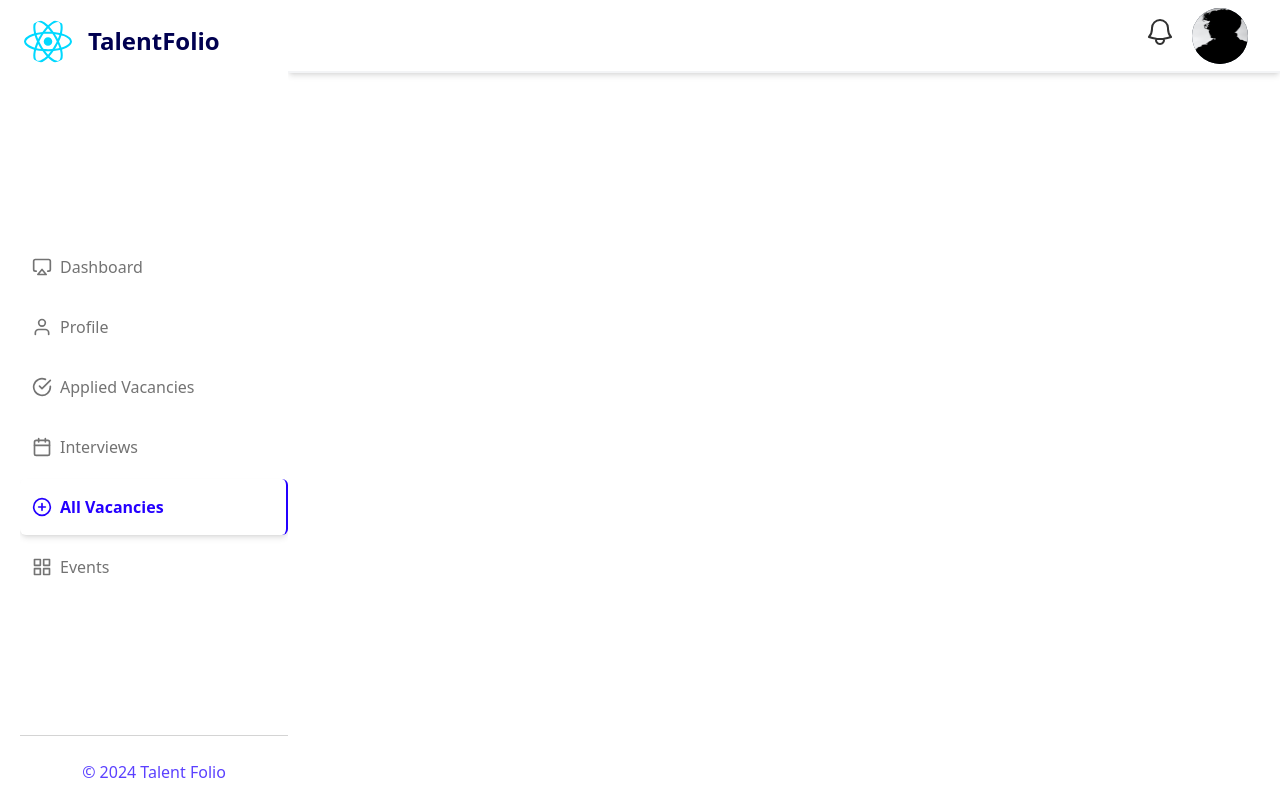
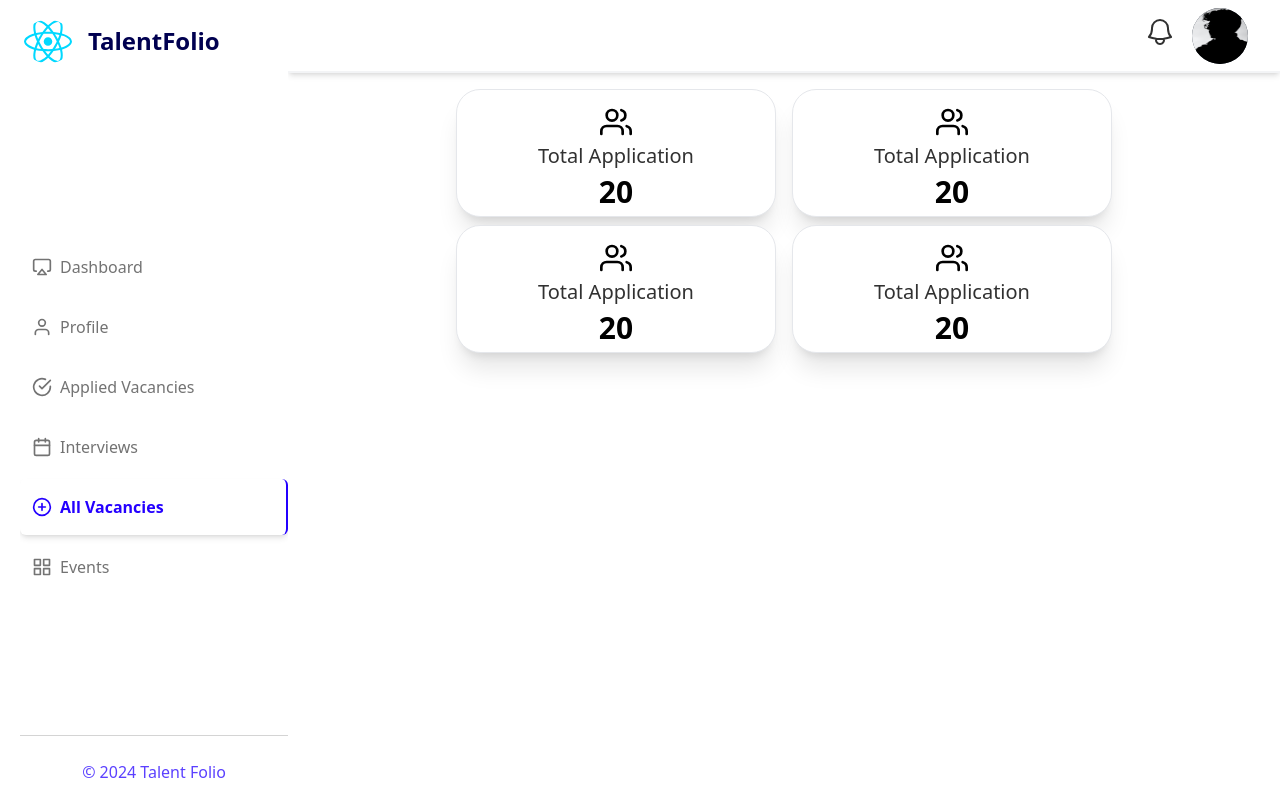
Before and after one commit to PathumLD/TalentFolio, a React (Vite) app in the folder Frontend/: page /candidate/all-vacancies in a window 1280 px wide. Built offline with nearby package versions, Linux system fonts and the light colour scheme.

Commit message:
All and Applied vacancies done

```diff
--- a/Frontend/package.json
+++ b/Frontend/package.json
@@ -12,6 +12,7 @@
   "dependencies": {
     "@headlessui/react": "^1.7.18",
     "@heroicons/react": "^2.1.1",
+    "@material-tailwind/react": "^2.1.9",
     "@react-icons/all-files": "^4.1.0",
     "axios": "^1.6.7",
     "classnames": "^2.5.1",
--- a/Frontend/src/components/candidate/AddPopup.jsx
+++ b/Frontend/src/components/candidate/AddPopup.jsx
@@ -24,4 +24,4 @@ const AddPopup = ({ isOpen, onClose, children }) => {
   )
 }
 
-export default AddPopup
+export default AddPopup;
--- /dev/null
+++ b/Frontend/src/components/candidate/all-vacancies/DetailsCard.jsx
@@ -0,0 +1,64 @@
+import React from 'react';
+import { FiUsers } from 'react-icons/fi';
+
+
+const DetailsCard = () => {
+  return (
+    <>
+        <div className="justify-center block w-40 h-20 p-4 my-auto bg-white border shadow-xl rounded-3xl sm:h-32 sm:w-80 ">
+            {/* Hidden on small screens */}
+            <FiUsers className="hidden mx-auto mb-1 sm:w-8 sm:h-8 text-primary sm:block" />
+
+            <h5 className="mb-1 font-medium leading-tight text-center text-md sm:text-xl text-primary-text">
+                Total Application
+            </h5>
+            <h1 className='text-2xl font-semibold text-center sm:text-3xl'>
+                20
+            </h1>
+        </div>
+
+
+        <div className="justify-center block w-40 h-20 p-4 my-auto bg-white border shadow-xl rounded-3xl sm:h-32 sm:w-80 ">
+            {/* Hidden on small screens */}
+            <FiUsers className="hidden mx-auto mb-1 sm:w-8 sm:h-8 text-primary sm:block" />
+
+            <h5 className="mb-1 font-medium leading-tight text-center text-md sm:text-xl text-primary-text">
+                Total Application
+            </h5>
+            <h1 className='text-2xl font-semibold text-center sm:text-3xl'>
+                20
+            </h1>
+        </div>
+
+        <div className="justify-center block w-40 h-20 p-4 my-auto bg-white border shadow-xl rounded-3xl sm:h-32 sm:w-80 ">
+            {/* Hidden on small screens */}
+            <FiUsers className="hidden mx-auto mb-1 sm:w-8 sm:h-8 text-primary sm:block" />
+
+            <h5 className="mb-1 font-medium leading-tight text-center text-md sm:text-xl text-primary-text">
+                Total Application
+            </h5>
+            <h1 className='text-2xl font-semibold text-center sm:text-3xl'>
+                20
+            </h1>
+        </div>
+
+        <div className="justify-center block w-40 h-20 p-4 my-auto bg-white border shadow-xl rounded-3xl sm:h-32 sm:w-80 ">
+            {/* Hidden on small screens */}
+            <FiUsers className="hidden mx-auto mb-1 sm:w-8 sm:h-8 text-primary sm:block" />
+
+            <h5 className="mb-1 font-medium leading-tight text-center text-md sm:text-xl text-primary-text">
+                Total Application
+            </h5>
+            <h1 className='text-2xl font-semibold text-center sm:text-3xl'>
+                20
+            </h1>
+        </div>
+
+
+
+    </>
+  );
+};
+
+
+export default DetailsCard;
--- a/Frontend/src/components/candidate/CandidateNavbar.jsx
+++ b/Frontend/src/components/candidate/common/CandidateNavbar.jsx
@@ -1,7 +1,7 @@
 import { Fragment, useState } from 'react'
 import { Disclosure, Menu, Transition } from '@headlessui/react'
 import { BellIcon } from '@heroicons/react/24/outline'
-import dp from '../../assets/dp.jpg'
+import dp from '../../../assets/dp.jpg'
 import { FaBars } from "react-icons/fa";
 
 
--- a/Frontend/src/components/candidate/CandidateSidebar.jsx
+++ b/Frontend/src/components/candidate/common/CandidateSidebar.jsx
@@ -1,6 +1,6 @@
 import React, { useState } from 'react'
-import {CandidateSidebarNavigation} from '../../Data/CandidateSidebarNavigation';
-import react from '../../assets/react.svg';
+import {CandidateSidebarNavigation} from '../../../Data/CandidateSidebarNavigation';
+import react from '../../../assets/react.svg';
 import { Link, useLocation } from 'react-router-dom';
 import classNames from 'classnames'
 
--- a/Frontend/src/components/candidate/AddPopups.jsx
+++ b/Frontend/src/components/candidate/profile/AddPopups.jsx
@@ -1,6 +1,4 @@
 import React, { useState } from 'react';
-import { FaPlus } from 'react-icons/fa';
-import { HiCheck, HiX } from 'react-icons/hi';
 
 const CandidateProfileInfo = () => {
   const [eduPopup, setEduPopup] = useState(false);
--- a/Frontend/src/components/candidate/CandidateProfileInfo.jsx
+++ b/Frontend/src/components/candidate/profile/CandidateProfileInfo.jsx
@@ -1,8 +1,8 @@
 import React, { useState } from 'react';
-import dp from '../../assets/dp.jpg';
+import dp from '../../../assets/dp.jpg';
 import { FaPlus } from 'react-icons/fa';
 import { HiCheck,HiX } from "react-icons/hi";
-import AddPopup from './AddPopup';
+import AddPopup from '../AddPopup';
 import { FiEdit3 } from "react-icons/fi";
 
 const CandidateProfileInfo = () => {
--- a/Frontend/src/components/shared/CandidateLayout.jsx
+++ b/Frontend/src/components/shared/CandidateLayout.jsx
@@ -1,6 +1,6 @@
 import React, { useState } from 'react';
-import CandidateNavbar from '../candidate/CandidateNavbar';
-import CandidateSidebar from '../candidate/CandidateSidebar';
+import CandidateNavbar from '../candidate/common/CandidateNavbar';
+import CandidateSidebar from '../candidate/common/CandidateSidebar';
 import { Outlet } from 'react-router-dom';
 
 const CandidateLayout = ({ children }) => {
--- a/Frontend/src/pages/candidate/CandidateAllVacancies.jsx
+++ b/Frontend/src/pages/candidate/CandidateAllVacancies.jsx
@@ -1,10 +1,24 @@
 import React from 'react'
+import DetailsCard from '../../components/candidate/all-vacancies/DetailsCard'
+
+
 
 const CandidateAllVacancies = () => {
   return (
+    <>
+    <div className='w-full '>
+      <div className='flex flex-wrap justify-center gap-x-4 gap-y-2 '>
+        <DetailsCard />
+      </div>
+      <div>
+
+      </div>
     <div>
 
+
     </div>
+    </div>
+    </>
   )
 }
 
--- a/Frontend/src/pages/candidate/CandidateAppliedVacancies.jsx
+++ b/Frontend/src/pages/candidate/CandidateAppliedVacancies.jsx
@@ -1,10 +1,44 @@
 import React from 'react'
+
 
 const CandidateAppliedVacancies = () => {
   return (
-    <div>
+    <>
+    <div className="flex flex-col">
+      <div className="overflow-x-auto sm:-mx-4 lg:-mx-4">
+        <div className="inline-block min-w-full py-2 sm:px-4 lg:px-8">
+          <div className="overflow-hidden">
+            <table className="min-w-full text-sm text-center font-regular">
+              <thead className="font-medium text-blue-text">
+                <tr>
+                  <th scope="col" className="px-6 py-4">#</th>
+                  <th scope="col" className="px-6 py-4">Company</th>
+                  <th scope="col" className="px-6 py-4">Job Title</th>
+                  <th scope="col" className="px-6 py-4">CV</th>
+                  <th scope="col" className="px-6 py-4">Status</th>
+                  <th scope="col" className="px-6 py-4">Action</th>
+                </tr>
+              </thead>
+              <tbody>
+                <tr
+                  className="transition duration-300 ease-in-out text-primary-text">
+                  <td className="px-6 py-4 font-medium whitespace-nowrap">1</td>
+                  <td className="px-6 py-4 whitespace-nowrap">Mark</td>
+                  <td className="px-6 py-4 whitespace-nowrap">Otto</td>
+                  <td className="px-6 py-4 whitespace-nowrap">@mdo</td>
+                  <td className="px-6 py-4 whitespace-nowrap">@mdo</td>
+                  <td className="px-6 py-4 whitespace-nowrap">
+                    <button className="px-4 py-1 font-medium border rounded-xl hover:border-blue">Apply</button>
 
+                  </td>
+                </tr>
+              </tbody>
+            </table>
+          </div>
+        </div>
+      </div>
     </div>
+    </>
   )
 }
 
--- a/Frontend/src/pages/candidate/CandidateProfile.jsx
+++ b/Frontend/src/pages/candidate/CandidateProfile.jsx
@@ -1,6 +1,6 @@
 import React from 'react';
-import CandidateProfileInfo from '../../components/candidate/CandidateProfileInfo';
-import CandidateResume from '../../components/candidate/CandidateResume';
+import CandidateProfileInfo from '../../components/candidate/profile/CandidateProfileInfo';
+import CandidateResume from '../../components/candidate/profile/CandidateResume';
 
 const CandidateProfile = () => {
   return (
```
Also changed, not shown: Frontend/src/components/candidate/profile/CandidateResume.jsx (renamed from Frontend/src/components/candidate/CandidateResume.jsx), 2 other files (tests, documents, lock files or other folders).
